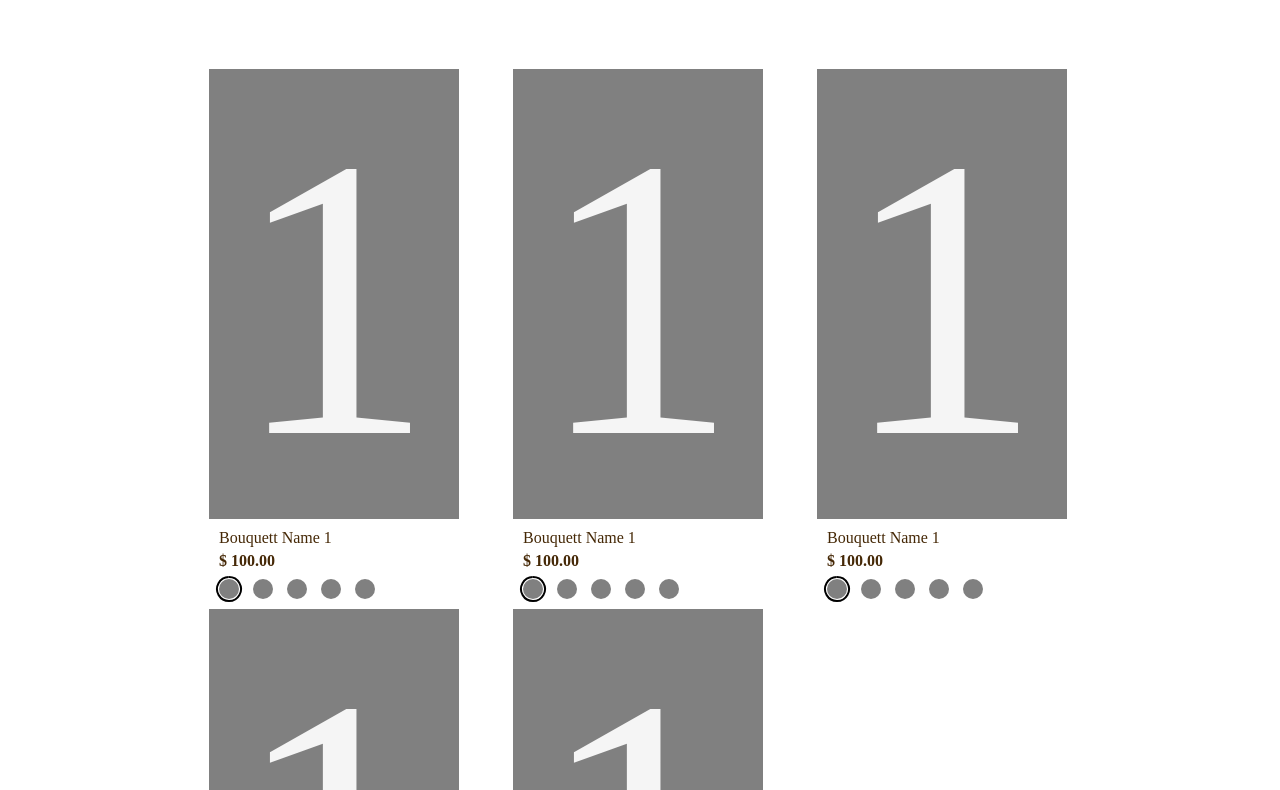
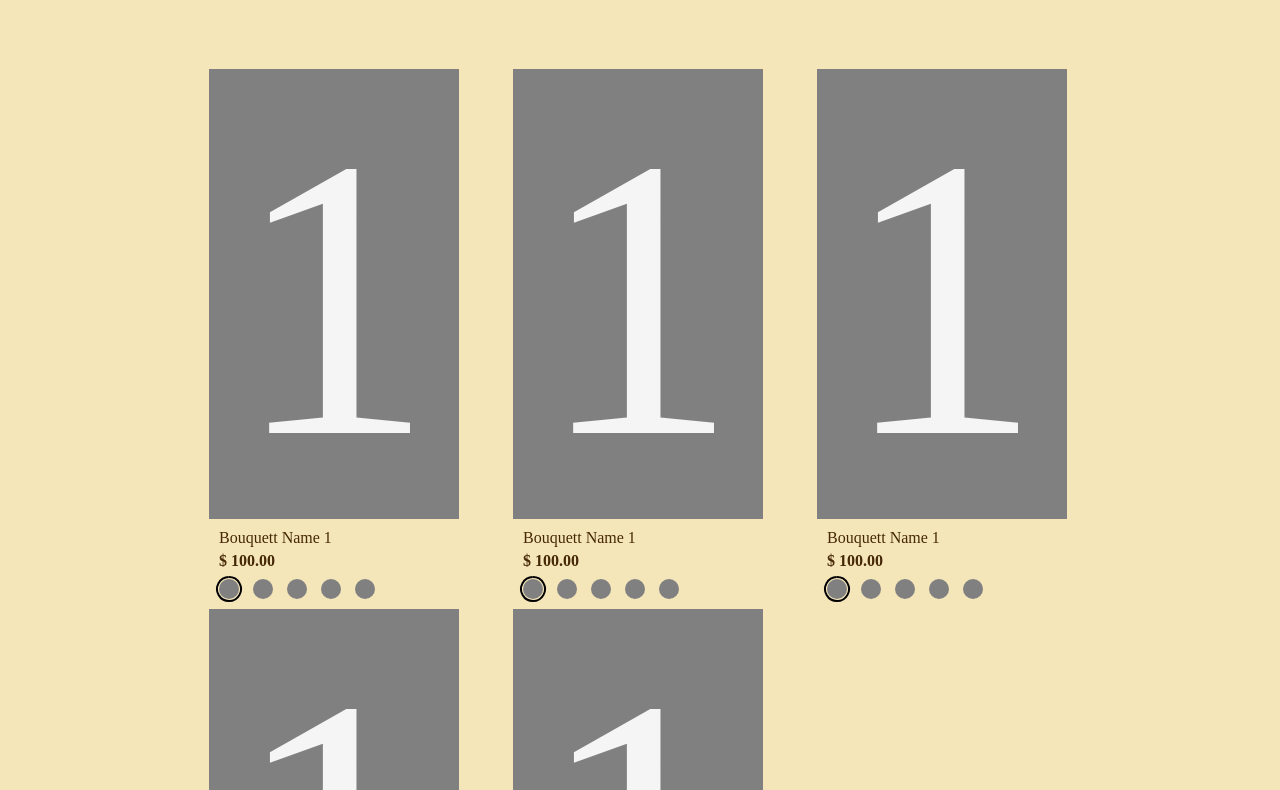
Before and after one commit to kaleongkong/flowerShop, a plain HTML site: page indexPage.html in a window 1280 px wide. Shown: the part 660-1450 px from the top of the page. Drawn offline with nearby package versions, Linux system fonts and the light colour scheme.

Commit message:
update color

```diff
--- a/indexPage.css
+++ b/indexPage.css
@@ -57,7 +57,7 @@ body {
 .inventorySection {
   clear: both;
   height: 100%;
-  background: white;
+  background: #F5E6BA;
   position: relative;
   /*text-align: center;*/
 }
```
